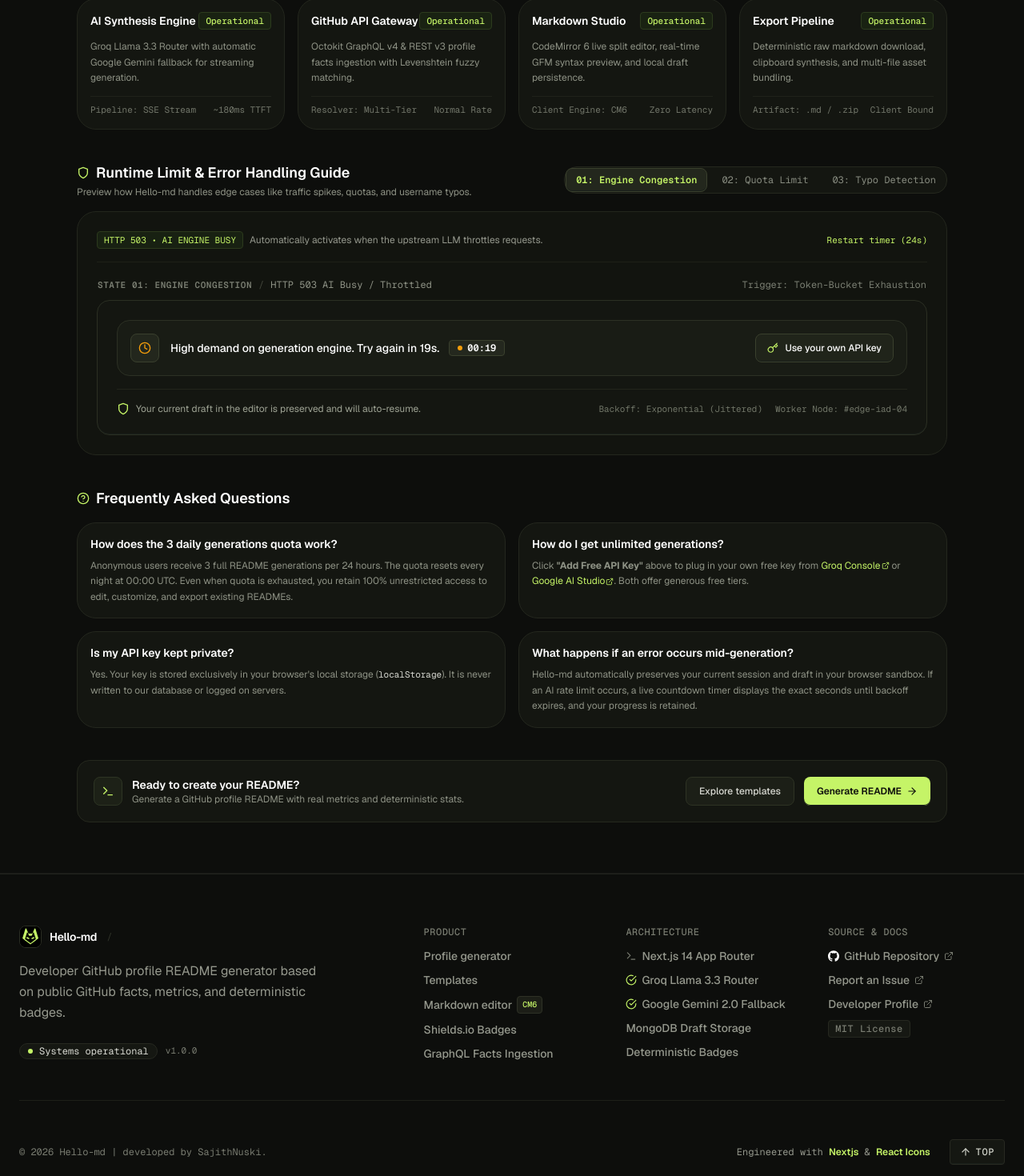
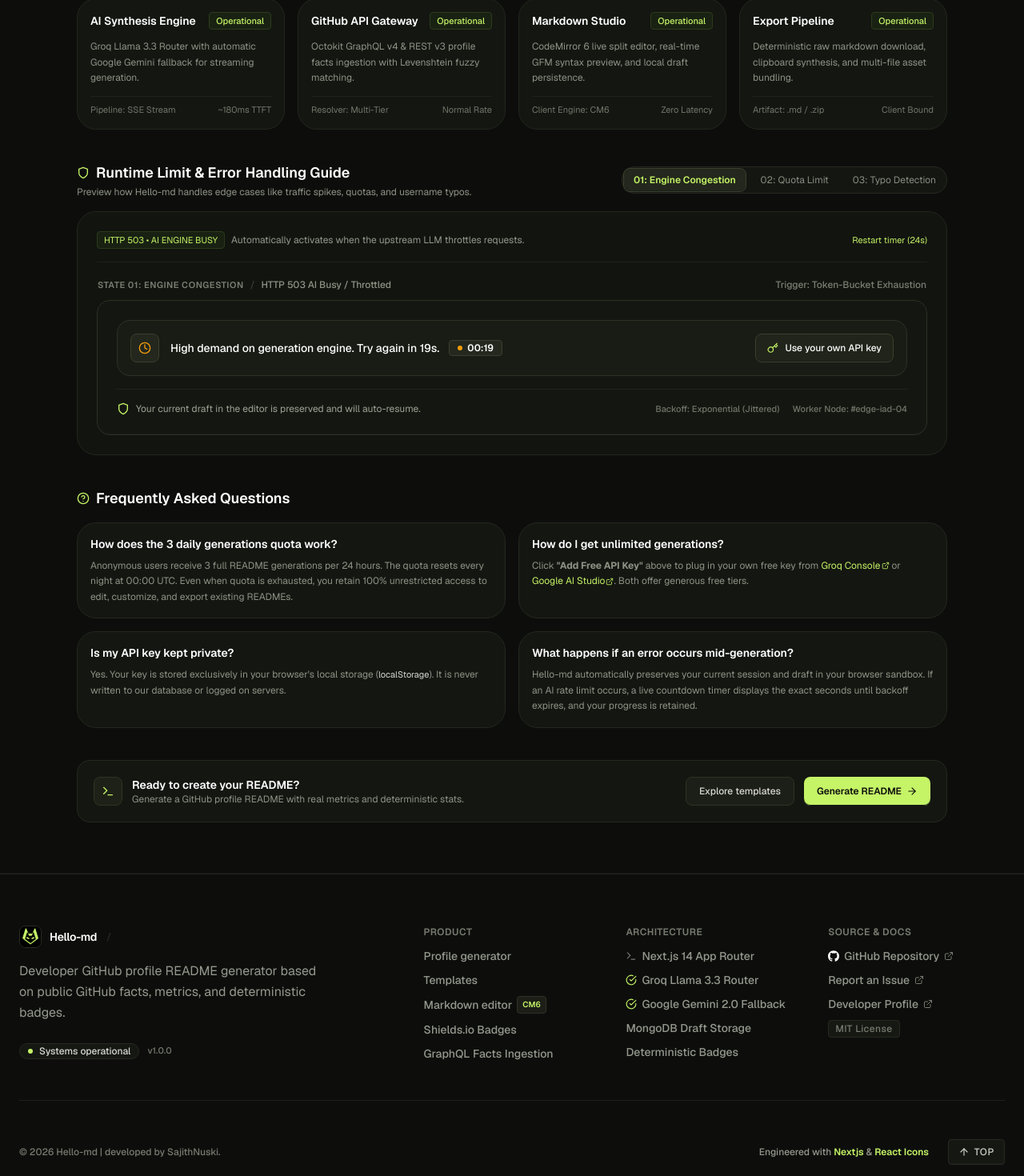
Before and after one commit to SajithNuski/Hello-md, a Next.js app: page /system-states in a window 1280 px wide. Shown: the part 540-2010 px from the top of the page at 80% size. Built offline with nearby package versions, Linux system fonts and the light colour scheme; no server answers.

Commit message:
style: replace robotic font-mono with professional Geist Sans typography across all UI systems

```diff
--- a/src/components/editor/MarkdownEditor.tsx
+++ b/src/components/editor/MarkdownEditor.tsx
@@ -104,7 +104,7 @@
           </button>
         </div>
 
-        <div className="flex items-center gap-2 font-mono text-xs text-[#52534C]">
+        <div className="flex items-center gap-2 font-medium text-xs text-[#52534C]">
           {sectionTitle && (
             <span className="bg-[#F0F1EA] text-[#171815] px-2 py-0.5 rounded-md border border-[#E2E3DC] text-[11px] font-semibold uppercase tracking-wider">
               {sectionTitle}
@@ -115,7 +115,7 @@
       </div>
 
       {/* CodeMirror Surface with Word Wrap & Line Numbers */}
-      <div className="flex-1 overflow-auto text-sm font-mono leading-[1.65]">
+      <div className="flex-1 overflow-auto text-sm font-code leading-[1.65]">
         <CodeMirror
           value={value}
           height="100%"
--- a/src/components/editor/MarkdownPreview.tsx
+++ b/src/components/editor/MarkdownPreview.tsx
@@ -342,12 +342,12 @@
                     <code
                       className={
                         isInline
-                          ? `px-1.5 py-0.5 rounded font-mono text-xs border ${
+                          ? `px-1.5 py-0.5 rounded font-code text-xs border ${
                               isDark
                                 ? "bg-[#161B22] text-[#E6EDF3] border-[#30363D]"
                                 : "bg-[#F6F8FA] text-[#1F2328] border-[#D0D7DE]"
                             }`
-                          : "font-mono text-xs"
+                          : "font-code text-xs"
                       }
                       {...props}
                     >
--- a/src/components/landing/Hero.tsx
+++ b/src/components/landing/Hero.tsx
@@ -80,7 +80,7 @@
         {/* Left Column: Typography and Action */}
         <div className="w-full lg:w-[50%] flex flex-col gap-5">
           {/* Tag */}
-          <div className="flex items-center gap-2 px-2.5 py-1 rounded bg-[#F0F1EA] border border-[#E2E3DC] text-xs font-mono text-[#52534C] w-fit">
+          <div className="flex items-center gap-2 px-2.5 py-1 rounded bg-[#F0F1EA] border border-[#E2E3DC] text-xs font-medium text-[#52534C] w-fit">
             <span>Free and open source · No sign-up required</span>
           </div>
 
@@ -147,11 +147,11 @@
                 <span className="w-2.5 h-2.5 rounded-full bg-[#10B981]/80"></span>
               </div>
 
-              <div className="flex items-center gap-2 text-xs font-mono text-[#8E9285]">
+              <div className="flex items-center gap-2 text-xs font-medium text-[#8E9285]">
                 <span>github.com/profile</span>
               </div>
 
-              <span className="text-[11px] font-mono text-accent bg-[#181A14] px-1.5 py-0.5 rounded border border-[#2A2E22]">
+              <span className="text-[11px] font-medium text-accent bg-[#181A14] px-1.5 py-0.5 rounded border border-[#2A2E22]">
                 README.md
               </span>
             </div>
--- a/src/components/landing/TechMarquee.tsx
+++ b/src/components/landing/TechMarquee.tsx
@@ -287,7 +287,7 @@
         <span className="font-semibold text-sm text-[#0D0E0C] dark:text-[#EDEDEB] tracking-[-0.01em] whitespace-nowrap">
           {item.name}
         </span>
-        <span className="text-[10px] font-mono uppercase tracking-wider text-[#73756C] dark:text-[#8D9085]">
+        <span className="text-[10px] font-medium uppercase tracking-wider text-[#73756C] dark:text-[#8D9085]">
           {item.category}
         </span>
       </div>
@@ -333,7 +333,7 @@
         ref={headerRef}
         className="flex flex-col items-center text-center gap-2 max-w-xl mx-auto px-4"
       >
-        <span className="text-xs font-mono font-medium text-[#65665F] uppercase tracking-wider">
+        <span className="text-xs font-semibold text-[#65665F] uppercase tracking-wider">
           Ecosystem
         </span>
         <h2 className="text-2xl sm:text-3xl font-bold tracking-tight text-[#171815]">
--- a/src/components/system/SystemStateBanner.tsx
+++ b/src/components/system/SystemStateBanner.tsx
@@ -62,14 +62,14 @@
       >
         <div className="flex items-center justify-between px-1">
           <div className="flex items-center gap-2">
-            <span className="font-mono text-[11px] uppercase text-[#7A7E72] font-semibold tracking-wider">
+            <span className="text-[11px] uppercase text-[#7A7E72] font-semibold tracking-wider">
               State 01: Engine Congestion
             </span>
-            <span className="font-mono text-xs text-[#44473C]">/</span>
-            <span className="font-mono text-xs text-[#8E9285]">HTTP 503 AI Busy / Throttled</span>
+            <span className="text-xs text-[#44473C]">/</span>
+            <span className="text-xs font-medium text-[#8E9285]">HTTP 503 AI Busy / Throttled</span>
           </div>
           <div className="flex items-center gap-2">
-            <span className="font-mono text-xs text-[#7A7E72] hidden sm:inline">
+            <span className="text-xs font-medium text-[#7A7E72] hidden sm:inline">
               Trigger: Token-Bucket Exhaustion
             </span>
             {onDismiss && (
@@ -98,7 +98,7 @@
                 </span>
                 <span
                   id="rate-limit-badge"
-                  className="font-mono text-xs font-semibold bg-[#24281E] text-white px-2.5 py-1 rounded inline-flex items-center gap-1.5 w-fit border border-[#3A402D]"
+                  className="text-xs font-semibold bg-[#24281E] text-white px-2.5 py-1 rounded inline-flex items-center gap-1.5 w-fit border border-[#3A402D]"
                 >
                   <span className="w-1.5 h-1.5 rounded-full bg-[#F59E0B]" />
                   <span id="countdown-text">{formattedCountdown}</span>
@@ -127,7 +127,7 @@
               <FiShield className="w-4 h-4 text-accent shrink-0" />
               <span>Your current draft in the editor is preserved and will auto-resume.</span>
             </div>
-            <div className="flex items-center gap-4 font-mono text-[11px] text-[#707567]">
+            <div className="flex items-center gap-4 text-[11px] font-medium text-[#707567]">
               <span>Backoff: Exponential (Jittered)</span>
               <span>Worker Node: #edge-iad-04</span>
             </div>
@@ -147,14 +147,14 @@
       >
         <div className="flex items-center justify-between px-1">
           <div className="flex items-center gap-2">
-            <span className="font-mono text-[11px] uppercase text-[#7A7E72] font-semibold tracking-wider">
+            <span className="text-[11px] uppercase text-[#7A7E72] font-semibold tracking-wider">
               State 02: Generation Quota
             </span>
-            <span className="font-mono text-xs text-[#44473C]">/</span>
-            <span className="font-mono text-xs text-[#8E9285]">Anonymous Daily Throttle</span>
+            <span className="text-xs text-[#44473C]">/</span>
+            <span className="text-xs font-medium text-[#8E9285]">Anonymous Daily Throttle</span>
           </div>
           <div className="flex items-center gap-2">
-            <span className="font-mono text-xs text-[#7A7E72] hidden sm:inline">
+            <span className="text-xs font-medium text-[#7A7E72] hidden sm:inline">
               Resets 00:00 UTC
             </span>
             {onDismiss && (
@@ -174,7 +174,7 @@
           <div className="flex flex-col md:flex-row md:items-start justify-between gap-6">
             <div className="space-y-3 max-w-2xl">
               {/* Quota Indicator Pill */}
-              <div className="inline-flex items-center gap-2 px-2.5 py-1 rounded bg-[#20241A] text-white font-mono text-xs border border-[#3A402D]">
+              <div className="inline-flex items-center gap-2 px-2.5 py-1 rounded bg-[#20241A] text-white text-xs border border-[#3A402D]">
                 <span className="w-1.5 h-1.5 rounded-full bg-red-500" />
                 <span className="font-semibold text-white">0 of 3 generations left today</span>
               </div>
@@ -186,7 +186,7 @@
                 </h3>
                 <p className="text-xs text-[#9EAA96] leading-relaxed">
                   Anonymous IP allocations reset automatically at 00:00 UTC (in{" "}
-                  <span className="font-mono text-accent font-medium">{resetsAtFormatted}</span>).
+                  <span className="text-accent font-semibold">{resetsAtFormatted}</span>).
                 </p>
               </div>
 
@@ -201,16 +201,16 @@
 
             {/* Quota Visual Progress Box */}
             <div className="w-full md:w-56 p-4 rounded-lg bg-[#191C15] border border-[#2C3024] flex flex-col justify-between gap-3 shrink-0">
-              <div className="flex items-center justify-between text-xs font-mono">
+              <div className="flex items-center justify-between text-xs font-medium">
                 <span className="text-[#8E9285]">Tier: Anonymous</span>
                 <span className="text-red-400 font-semibold">100% used</span>
               </div>
               <div className="w-full bg-[#24281E] h-2 rounded overflow-hidden">
                 <div className="bg-red-500 w-full h-full rounded transition-all duration-500" />
               </div>
-              <div className="flex items-center justify-between text-[11px] font-mono text-[#7A7E72]">
+              <div className="flex items-center justify-between text-[11px] font-medium text-[#7A7E72]">
                 <span>Free Plan</span>
-                <span className="text-white font-medium">3/3 Used</span>
+                <span className="text-white font-semibold">3/3 Used</span>
               </div>
             </div>
           </div>
@@ -250,14 +250,14 @@
     >
       <div className="flex items-center justify-between px-1">
         <div className="flex items-center gap-2">
-          <span className="font-mono text-[11px] uppercase text-[#7A7E72] font-semibold tracking-wider">
+          <span className="text-[11px] uppercase text-[#7A7E72] font-semibold tracking-wider">
             State 03: GitHub API Lookup
           </span>
-          <span className="font-mono text-xs text-[#44473C]">/</span>
-          <span className="font-mono text-xs text-[#8E9285]">Validation / User Not Found</span>
+          <span className="text-xs text-[#44473C]">/</span>
+          <span className="text-xs font-medium text-[#8E9285]">Validation / User Not Found</span>
         </div>
         <div className="flex items-center gap-2">
-          <span className="font-mono text-xs text-red-400 hidden sm:inline">
+          <span className="text-xs font-medium text-red-400 hidden sm:inline">
             Octokit::NotFound (404)
           </span>
           {onDismiss && (
@@ -277,15 +277,15 @@
         <div className="max-w-xl flex flex-col gap-3">
           <div className="flex items-center justify-between text-xs">
             <span className="font-medium text-[#C0C3BA]">GitHub username query</span>
-            <span className="font-mono text-[11px] text-[#7A7E72]">Resolver: REST v3</span>
+            <span className="text-[11px] font-medium text-[#7A7E72]">Resolver: REST v3</span>
           </div>
 
           {/* Input Box Visual with Error Highlighting */}
           <div className="relative flex items-center rounded-md border border-red-500 bg-[#0D0E0C] transition-all">
-            <span className="inline-flex items-center px-3 h-9 bg-[#191C15] border-r border-red-500/70 font-mono text-xs text-[#8E9285] select-none">
+            <span className="inline-flex items-center px-3 h-9 bg-[#191C15] border-r border-red-500/70 text-xs font-medium text-[#8E9285] select-none">
               @
             </span>
-            <div className="w-full h-9 px-3 flex items-center font-mono text-xs text-red-200">
+            <div className="w-full h-9 px-3 flex items-center text-xs font-medium text-red-200">
               {username}
             </div>
             <div className="pr-3 text-red-400 flex items-center">
@@ -297,7 +297,7 @@
           <div className="flex items-start gap-2 pt-0.5 text-xs text-red-400">
             <FiAlertCircle className="w-3.5 h-3.5 mt-0.5 shrink-0" />
             <span className="leading-snug">
-              GitHub user &lsquo;<strong className="text-white font-mono">@{username}</strong>&rsquo; not found.
+              GitHub user &lsquo;<strong className="text-white font-semibold">@{username}</strong>&rsquo; not found.
               Please verify spelling or check if the account is private.
             </span>
           </div>
@@ -309,12 +309,12 @@
               <button
                 type="button"
                 onClick={() => onSelectSuggestion?.(suggestion)}
-                className="font-mono text-accent font-semibold hover:underline inline-flex items-center gap-1"
+                className="text-accent font-semibold hover:underline inline-flex items-center gap-1"
               >
                 <span>@{suggestion}</span>
               </button>
             </div>
-            <span className="font-mono text-[10px] text-[#7A7E72] uppercase tracking-wider">
+            <span className="text-[10px] font-semibold text-[#7A7E72] uppercase tracking-wider">
               Match: Levenshtein {score}
             </span>
           </div>
--- a/src/components/ui/Footer.tsx
+++ b/src/components/ui/Footer.tsx
@@ -62,7 +62,7 @@
                 </span>
               </Link>
 
-              <span className="text-[#32352B] font-mono text-meta">/</span>
+              <span className="text-[#32352B] text-meta">/</span>
 
 
             </div>
@@ -75,19 +75,19 @@
             <div className="flex items-center gap-2.5 mt-2">
               <Link
                 href="/system-states"
-                className="inline-flex items-center gap-2 px-2.5 py-1 rounded-full bg-[#151712] hover:bg-[#1C1F17] border border-[#262820] text-meta font-mono text-[#D8D9D2] transition-colors"
+                className="inline-flex items-center gap-2 px-2.5 py-1 rounded-full bg-[#151712] hover:bg-[#1C1F17] border border-[#262820] text-meta font-medium text-[#D8D9D2] transition-colors"
                 title="View System States & Error Handling"
               >
                 <span className="w-1.5 h-1.5 rounded-full bg-accent"></span>
                 <span>Systems operational</span>
               </Link>
-              <span className="font-mono text-[11px] text-[#787B70]">v1.0.0</span>
+              <span className="font-medium text-[11px] text-[#787B70]">v1.0.0</span>
             </div>
           </div>
 
           {/* Col 1: Product */}
           <div className="flex flex-col gap-3">
-            <span className="font-mono text-eyebrow uppercase text-[#787B70] tracking-[0.04em]">
+            <span className="font-semibold text-eyebrow uppercase text-[#787B70] tracking-[0.04em]">
               Product
             </span>
             <ul className="flex flex-col gap-2.5 text-nav text-[#95988D]">
@@ -107,7 +107,7 @@
               <li>
                 <span className="text-[#95988D] flex items-center gap-1.5">
                   <span>Markdown editor</span>
-                  <span className="font-mono text-[10px] bg-[#1C1E17] text-accent px-1.5 py-0.2 rounded-sm border border-[#2E3126]">
+                  <span className="font-semibold text-[10px] bg-[#1C1E17] text-accent px-1.5 py-0.2 rounded-sm border border-[#2E3126]">
                     CM6
                   </span>
                 </span>
@@ -123,7 +123,7 @@
 
           {/* Col 2: Architecture */}
           <div className="flex flex-col gap-3">
-            <span className="font-mono text-eyebrow uppercase text-[#787B70] tracking-[0.04em]">
+            <span className="font-semibold text-eyebrow uppercase text-[#787B70] tracking-[0.04em]">
               Architecture
             </span>
             <ul className="flex flex-col gap-2.5 text-nav text-[#95988D]">
@@ -150,7 +150,7 @@
 
           {/* Col 3: Community & Source */}
           <div className="flex flex-col gap-3">
-            <span className="font-mono text-eyebrow uppercase text-[#787B70] tracking-[0.04em]">
+            <span className="font-semibold text-eyebrow uppercase text-[#787B70] tracking-[0.04em]">
               Source & Docs
             </span>
             <ul className="flex flex-col gap-2.5 text-nav text-[#95988D]">
@@ -189,7 +189,7 @@
                 </a>
               </li>
               <li>
-                <span className="font-mono text-eyebrow text-[#787B70] bg-[#161813] px-2 py-0.5 rounded-sm border border-[#262820] w-fit">
+                <span className="font-medium text-eyebrow text-[#787B70] bg-[#161813] px-2 py-0.5 rounded-sm border border-[#262820] w-fit">
                   MIT License
                 </span>
               </li>
@@ -201,7 +201,7 @@
         <div className="h-[1px] w-full bg-[#1E2019]"></div>
 
         {/* Bottom Bar */}
-        <div className="flex flex-col sm:flex-row items-center justify-between gap-4 text-meta text-[#787B70] font-mono">
+        <div className="flex flex-col sm:flex-row items-center justify-between gap-4 text-meta text-[#787B70] font-medium">
           <div className="flex items-center gap-2">
             <span>&copy; {new Date().getFullYear()} Hello-md | developed by SajithNuski.</span>
           </div>
--- a/src/components/ui/Header.tsx
+++ b/src/components/ui/Header.tsx
@@ -122,7 +122,7 @@
         <div className="flex items-center gap-2.5">
           {session?.user ? (
             <div className="flex items-center gap-2">
-              <span className="text-xs font-mono text-[#A0A299] hidden sm:inline">
+              <span className="text-xs font-medium text-[#A0A299] hidden sm:inline">
                 @{session.user.login || session.user.name}
               </span>
               <button
@@ -217,7 +217,7 @@
           <div className="pt-3 border-t border-[#21231D] flex flex-col gap-2">
             {session?.user ? (
               <div className="flex items-center justify-between px-2 py-1">
-                <span className="text-xs font-mono text-[#A0A299]">
+                <span className="text-xs font-medium text-[#A0A299]">
                   @{session.user.login || session.user.name}
                 </span>
                 <button
--- a/src/styles/tokens.css
+++ b/src/styles/tokens.css
@@ -27,5 +27,6 @@
 
   /* Fonts */
   --font-ui: var(--font-geist-sans), -apple-system, BlinkMacSystemFont, "Segoe UI", Roboto, sans-serif;
-  --font-mono: var(--font-geist-mono), ui-monospace, SFMono-Regular, Menlo, Monaco, Consolas, monospace;
+  --font-mono: var(--font-geist-sans), -apple-system, BlinkMacSystemFont, "Segoe UI", Roboto, sans-serif;
+  --font-code: var(--font-geist-mono), ui-monospace, SFMono-Regular, Menlo, Monaco, Consolas, monospace;
 }
--- a/tailwind.config.ts
+++ b/tailwind.config.ts
@@ -43,7 +43,8 @@
       },
       fontFamily: {
         sans: ["var(--font-geist-sans)", "system-ui", "sans-serif"],
-        mono: ["var(--font-geist-mono)", "ui-monospace", "monospace"],
+        mono: ["var(--font-geist-sans)", "system-ui", "sans-serif"],
+        code: ["var(--font-geist-mono)", "ui-monospace", "monospace"],
       },
       fontSize: {
         hero: ["64px", { lineHeight: "1.15", letterSpacing: "-0.03em", fontWeight: "600" }],
```
Also changed, not shown: src/components/landing/GeneratorForm.tsx (+9 -9 lines), src/components/landing/HowItWorks.tsx (+4 -4 lines), src/components/system/ByokDialog.tsx (+5 -5 lines).
